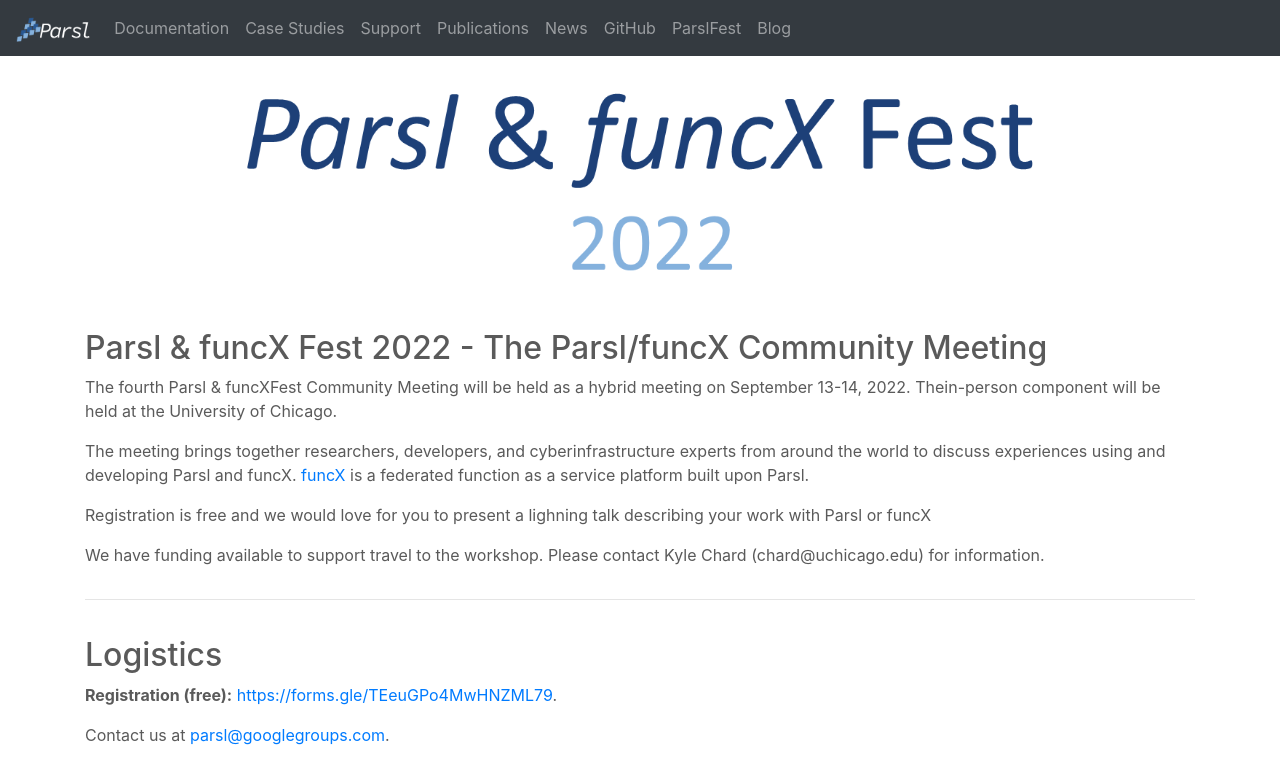
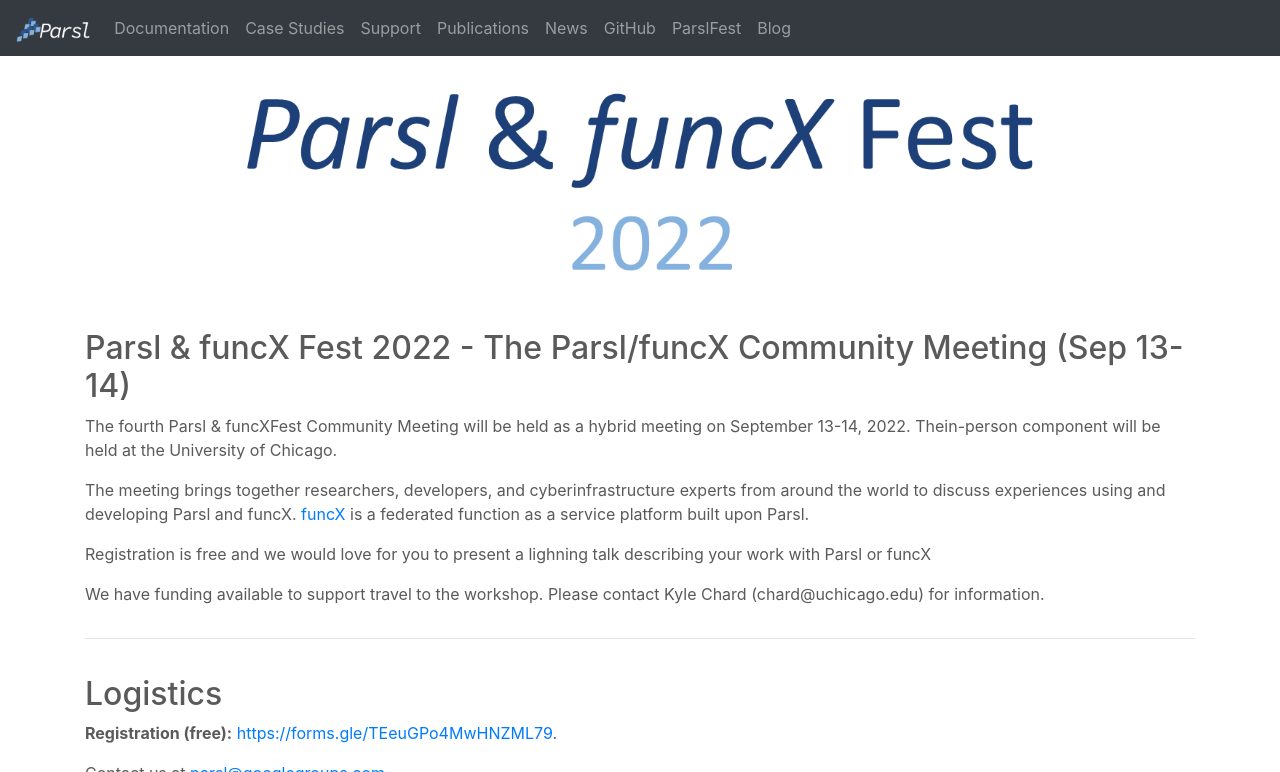
Before and after one commit to Parsl/parsl.github.io, a Jekyll site: the page built from parslfest2022.html, in a window 1280 px wide and 900 px high, cut to the strip 0-772 px from the top of the window. Built offline with Jekyll 4.4.1, drawn with Linux system fonts in a browser that asks for light colours.

Commit message:
Update parslfest2022.html

```diff
--- a/parslfest2022.html
+++ b/parslfest2022.html
@@ -15,7 +15,7 @@
 	<div style="text-align:center;padding-top: 20px"><p><img width="800" src="parslfest/2022/parsl-funcxfest-logo-2022.png" /></p></div>
   <div class="row" style="padding-top: 20px">
     <div class="col-lg-12">
-      <h2>Parsl &amp; funcX Fest 2022 - The Parsl/funcX Community Meeting</h2>
+      <h2>Parsl &amp; funcX Fest 2022 - The Parsl/funcX Community Meeting (Sep 13-14)</h2>
 
       <p>The fourth Parsl &amp; funcXFest Community Meeting will be held as a hybrid meeting on September 13-14, 2022.
 	  Thein-person component will be held at the University of Chicago. </p>
```
